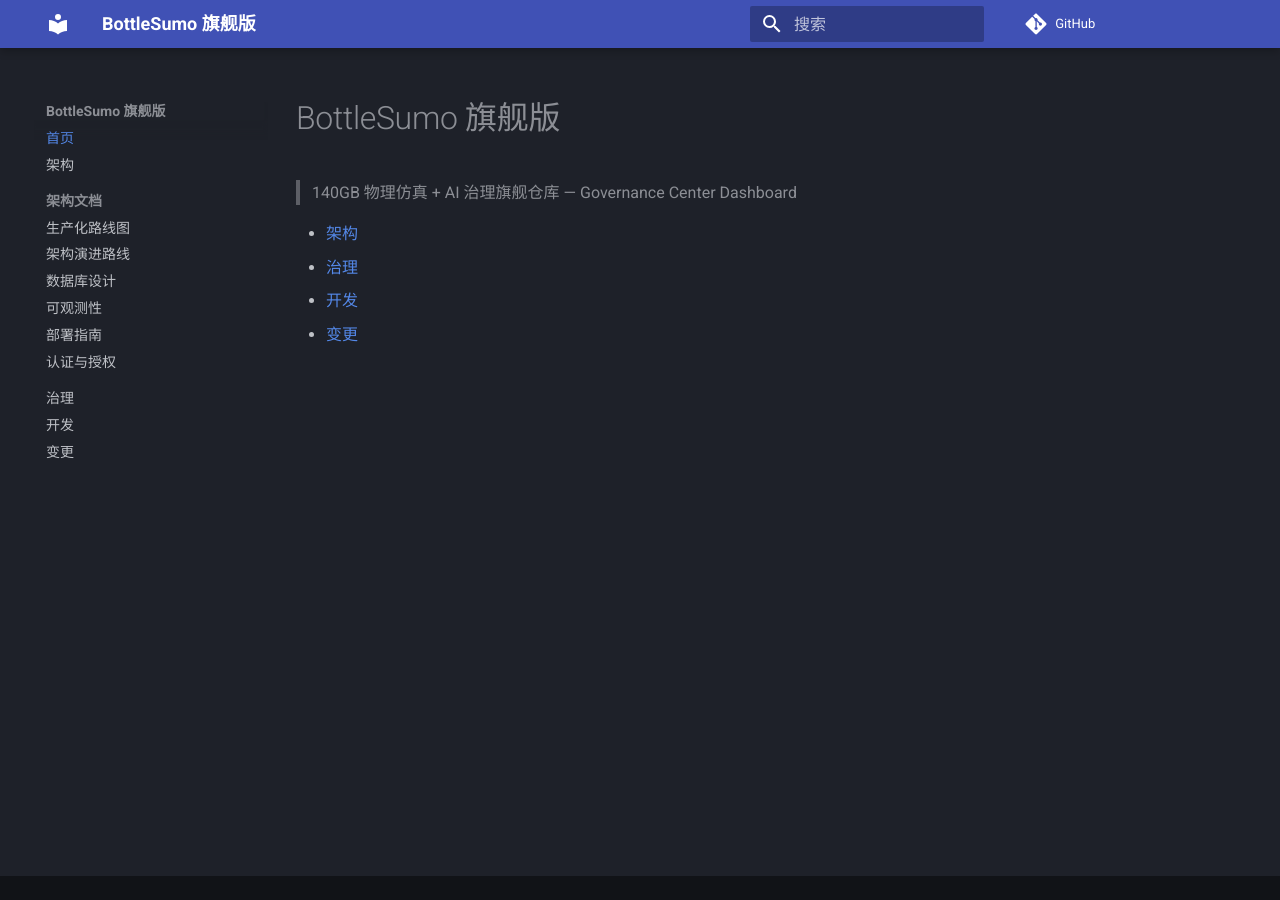
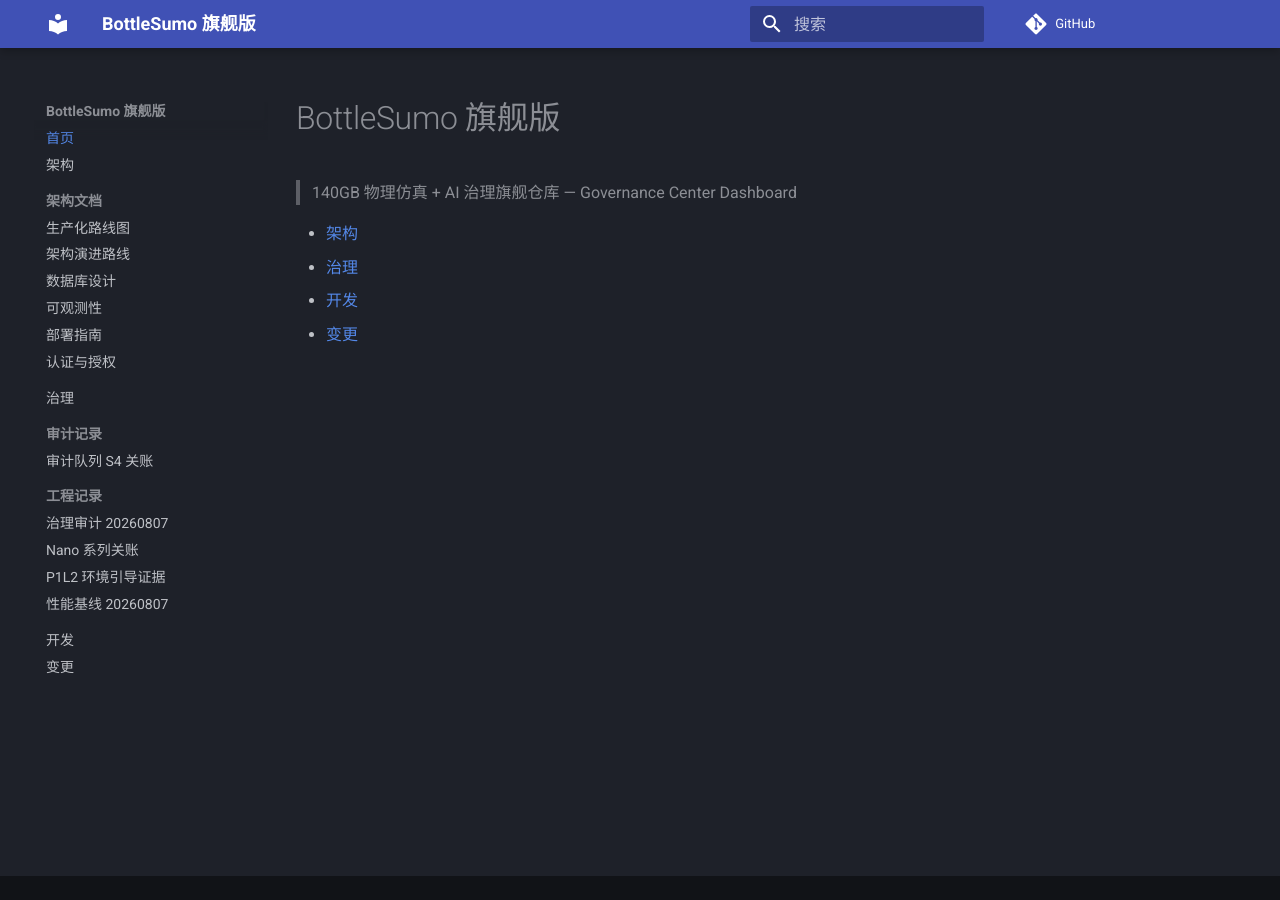
Before and after one commit to Iamnobody78/bottlesumo-pi, an MkDocs documentation site: the page built from docs/index.md, in a window 1280 px wide. Built offline with MkDocs 1.6.1 and Material for MkDocs 9.7.7, drawn with Linux system fonts in a browser that asks for light colours; comment, search, counter and statistics services are not loaded.

Commit message:
fix: mkdocs nav 补齐 audits/engineering 目录 5 文档 (strict 全通过)

```diff
--- a/mkdocs.yml
+++ b/mkdocs.yml
@@ -25,6 +25,13 @@
     - 部署指南: architecture/deployment.md
     - 认证与授权: architecture/authz.md
   - 治理: governance.md
+  - 审计记录:
+    - 审计队列 S4 关账: audits/audit_queue4_closeout.md
+  - 工程记录:
+    - 治理审计 20260807: engineering/governance_audit_20260807.md
+    - Nano 系列关账: engineering/nano_series_closeout_20260809.md
+    - P1L2 环境引导证据: engineering/p1l2_env_bootstrap_evidence_20260807.md
+    - 性能基线 20260807: engineering/performance_baseline_20260807.md
   - 开发: contributing.md
   - 变更: changelog.md
 
```
